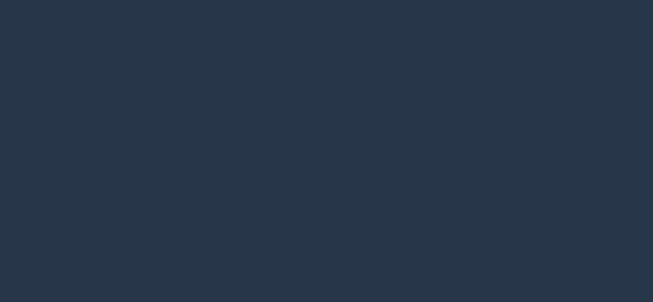
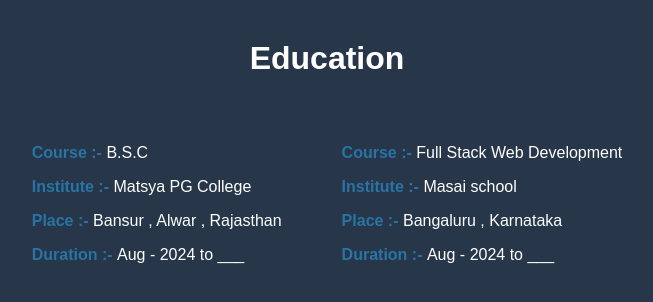
Before and after one commit to jitendra-sudo/Portfolio, a React (Vite) app: page /education in a window 1280 px wide. Before the commit this address had no page. Shown: the top 302 px of the page, without its empty margins (313-966 px from the left). Built offline with nearby package versions, Linux system fonts and the light colour scheme.

Commit message:
added new file

```diff
--- a/src/App.jsx
+++ b/src/App.jsx
@@ -19,7 +19,7 @@ export function App() {
           <Route path="/projects" element={<Projects />} />
           <Route path="/statistics" element={<Statistics />} />
           <Route path="/contact" element={<Contact />} />
-          <Route path="/edu" element={<Education />} />
+          <Route path="/education" element={<Education />} />
         </Routes>
       </BrowserRouter>
     </>
--- a/src/Components/Contact.jsx
+++ b/src/Components/Contact.jsx
@@ -25,7 +25,7 @@ function Contact() {
 
   return (
     <>
-      <div className="contact">
+      <div className="contact"  id='contacts'>
         <h1>Contact Me</h1>
         <div className="listContact">
           <div className="list">
--- a/src/Components/Education.jsx
+++ b/src/Components/Education.jsx
@@ -3,7 +3,7 @@ import React from 'react'
 function Education() {
   return (
   <>
-    <div id='Edu' >
+    <div id='education' className='Edu'>
         <h1>Education</h1>
         <div className="row">
       <div className='courese'>
--- a/src/Components/Home.css
+++ b/src/Components/Home.css
@@ -141,7 +141,7 @@ main {
     color: #ffffff;
 }
 
-#Edu{
+.Edu{
     text-align: center;
     padding-bottom: 40px;
     margin-top: 40px;
--- a/src/Components/Home.jsx
+++ b/src/Components/Home.jsx
@@ -28,10 +28,10 @@ function DrawerMenu() {
         <li><a className="linkt" href="#">Home</a></li>
         <li><a className="linkt" href="#about">About</a></li>
         <li><a className="linkt" href="#education">Education</a></li>
-        <li><a className="linkt" href="#skills">Skills</a></li>
-        <li><a className="linkt" href="#projects">Projects</a></li>
-        <li><a className="linkt" href="#statistics">Statistics</a></li>
-        <li><a className="linkt" href="#contact">Contact</a></li>
+        <li><a className="linkt" href="#skilling">Skills</a></li>
+        <li><a className="linkt" href="#projected">Projects</a></li>
+        <li><a className="linkt" href="#github">Statistics</a></li>
+        <li><a className="linkt" href="#contacts">Contact</a></li>
          <a  style={{border:'none'}} href={Resume} download> <button className='ResumeMenu' >Resume</button> </a>
         </ul>
       </div>
@@ -94,11 +94,11 @@ function Home() {
             <nav id="nav-menu">
             <a className="navPage" href="#">Home</a>
             <a className="navPage" href="#about">About</a>
-            <a className="navPage" href="#edu">Education</a>
-            <a className="navPage" href="#skills">Skills</a>
-            <a className="navPage" href="#projects">Projects</a>
-            <a className="navPage" href="#statistics">Statistics</a>
-            <a className="navPage" href="#contact">Contact</a>
+            <a className="navPage" href="#education">Education</a>
+            <a className="navPage" href="#skilling">Skills</a>
+            <a className="navPage" href="#projected">Projects</a>
+            <a className="navPage" href="#github">Statistics</a>
+            <a className="navPage" href="#contacts">Contact</a>
 
             <a  style={{border:'none' , color:'transparent'}} href={Resume}  download> <button className='Resume' >Resume</button> </a>
             </nav>
--- a/src/Components/Projects.jsx
+++ b/src/Components/Projects.jsx
@@ -9,7 +9,7 @@ import './Project.css'
 function Projects() {
   return (
 <>
-  <div className="projects">
+  <div className="projects"   id='projected'>
     <h1>Projects</h1>
     <div className="project">
     <div className='repoLink'>
--- a/src/Components/Skills.jsx
+++ b/src/Components/Skills.jsx
@@ -15,7 +15,7 @@ import Ts from './Ts.png'
 function Skills() {
   return (
     <>
-      <div className="skills">
+      <div className="skills" id='skilling'>
         <h1>Technical Skills & Tools</h1>
         <div className="skill-logos">
         <div className="skill">
--- a/src/Components/Statistics.jsx
+++ b/src/Components/Statistics.jsx
@@ -4,7 +4,7 @@ import language from './language.png'
 function Statistics() {
   return (
     <>
-    <div className="statistics">
+    <div className="statistics"   id='github'>
       <h1>Git Statistic's</h1>
       <div className="stats" >
       <img src= 'https://raw.githubusercontent.com/Platane/snk/output/github-contribution-grid-snake.svg' alt='stats'/>
```
